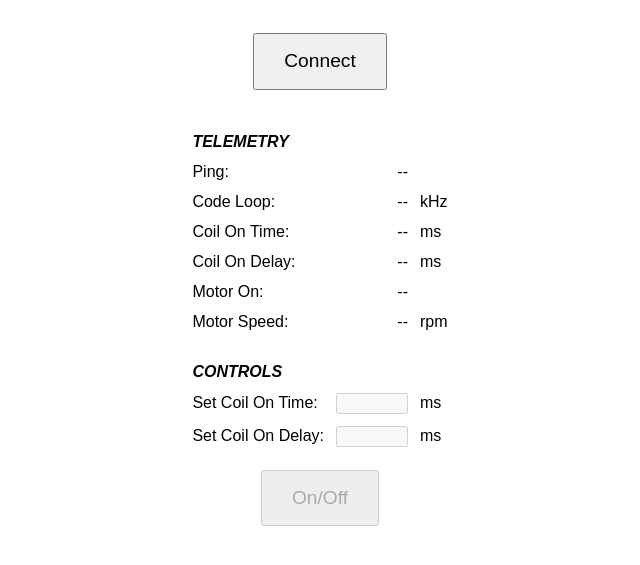
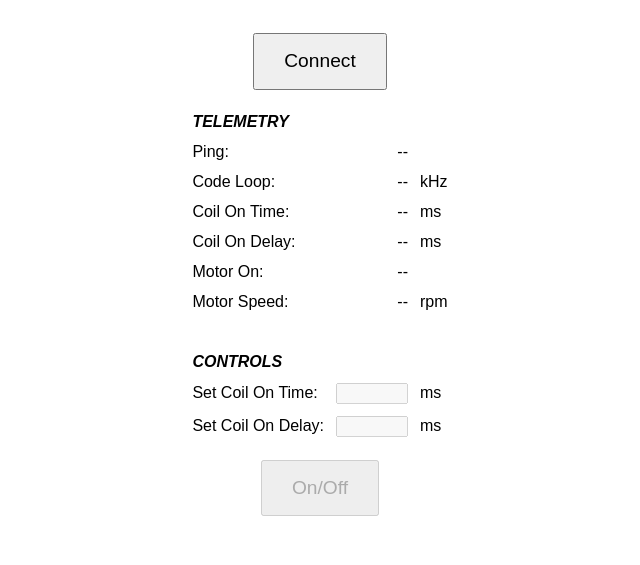
Before and after one commit to BlenderRender3D/motorManager, a plain HTML site: page index.html in a window 1280 px wide. Shown: the part 75-640 px from the top of the page, without its empty margins (320-960 px from the left). Drawn offline with Linux system fonts and the light colour scheme.

Commit message:
Changed spacing

```diff
--- a/index.html
+++ b/index.html
@@ -34,7 +34,7 @@
     .title {
       font-weight: bold;
       font-style: italic;
-      padding-top: 25px;
+      /*padding-top: 25px;*/
     }
   </style>
 </head>
@@ -49,6 +49,7 @@
     <tr><td>Coil On Delay:</td><td><span id="coil-on-delay">--</span></td><td>ms</td></tr>
     <tr><td>Motor On:</td><td><span id="motor-mode">--</span></td></tr>
     <tr><td>Motor Speed:</td><td><span id="rpm">--</span></td><td>rpm</td></tr>
+    <tr><td>&nbsp;</td></tr>
     <tr><td class="title">CONTROLS</td></tr>
     <tr><td>Set Coil On Time:</td><td><input type="number" id="coilTime" min="0" max="1000" style="text-align: right;"></td><td>ms</td></tr>
     <tr><td>Set Coil On Delay:</td><td><input type="number" id="coilDelay" min="0" max="1000" style="text-align: right;"></td><td>ms</td></tr>
```
